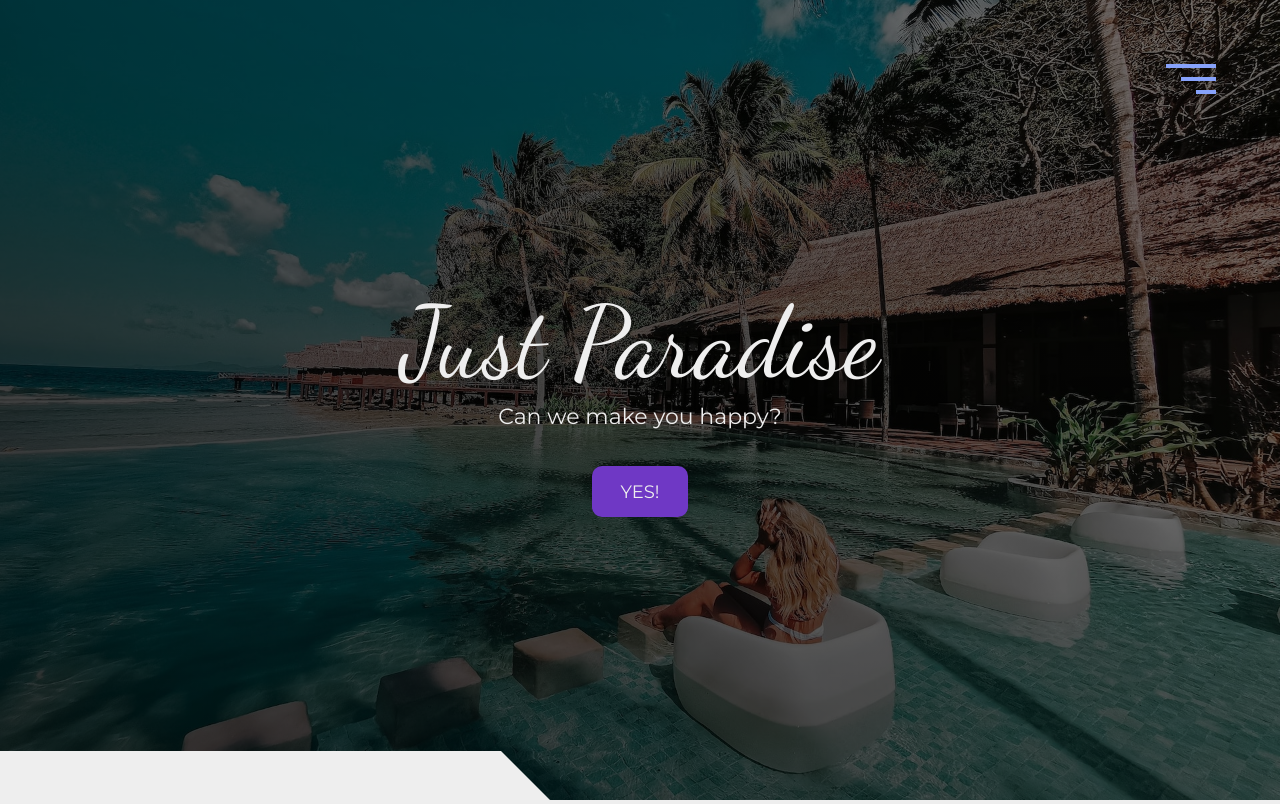
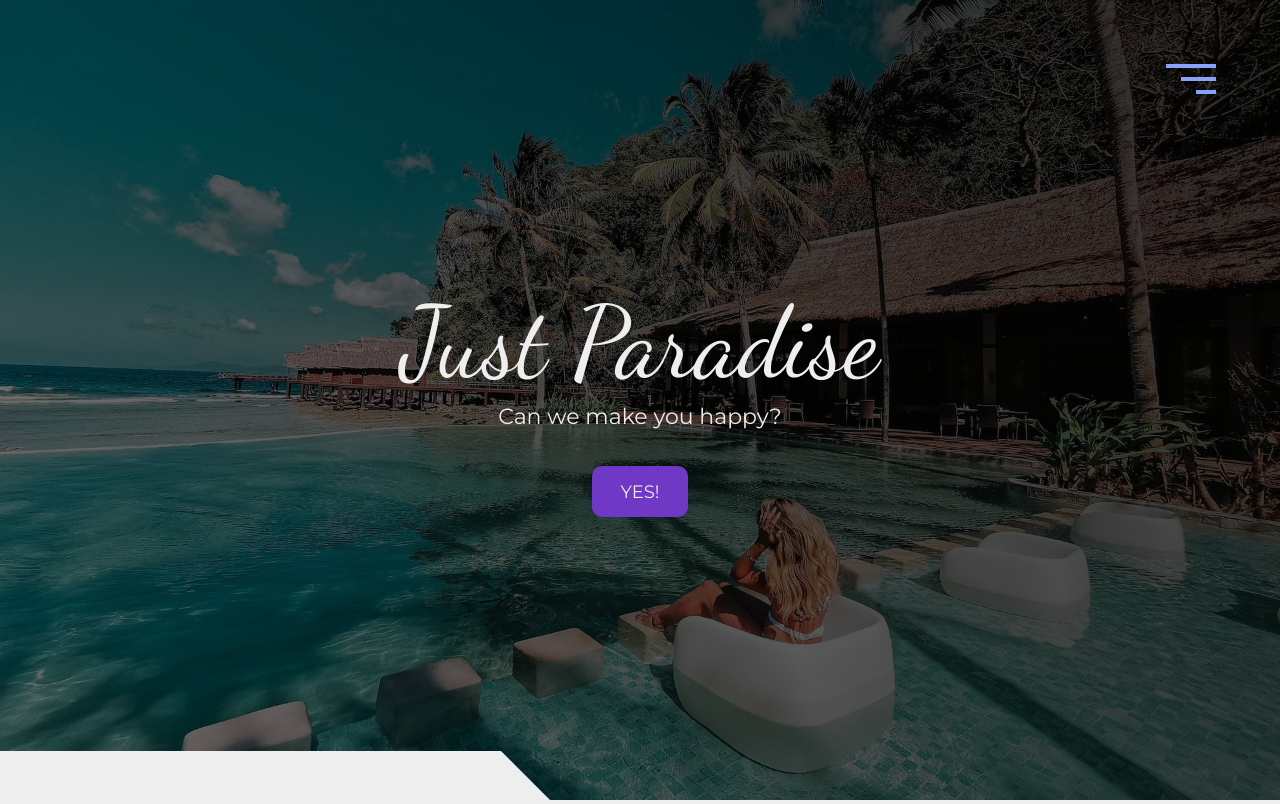
Before and after one commit to Anathretic/second-site, a plain HTML site: page index.html in a window 1280 px wide. Shown: the top 804 px of the page. Drawn offline with Linux system fonts and the light colour scheme.

Commit message:
colors file gradient change

```diff
--- a/sass/_colors.scss
+++ b/sass/_colors.scss
@@ -5,5 +5,5 @@ $white-color: #EEEEEE;
 $black-color: #000000;
 $light-dark: #dddddd;
 $dark: #2e2e2e;
-$shadow: linear-gradient(45deg, rgba(0, 0, 0, 0.8), rgba(0, 0, 0, 0.5));
+$shadow: linear-gradient(45deg, rgba(0, 0, 0, 0.5), rgba(0, 0, 0, 0.8));
 $blue-gradient: linear-gradient(45deg, rgba(20, 105, 241, 1), rgba(42, 10, 184, 1));
```
Also changed, not shown: css/style.css.
